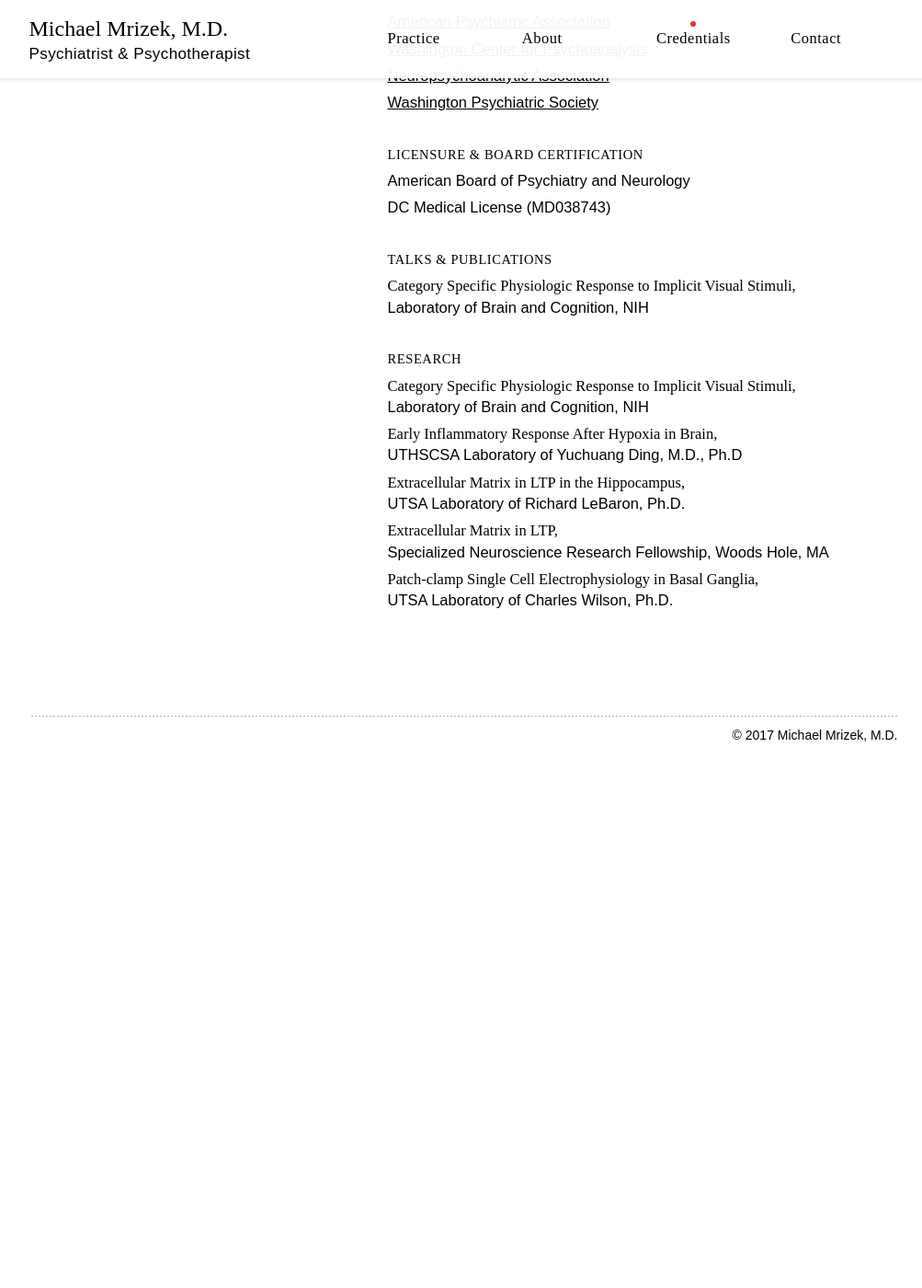
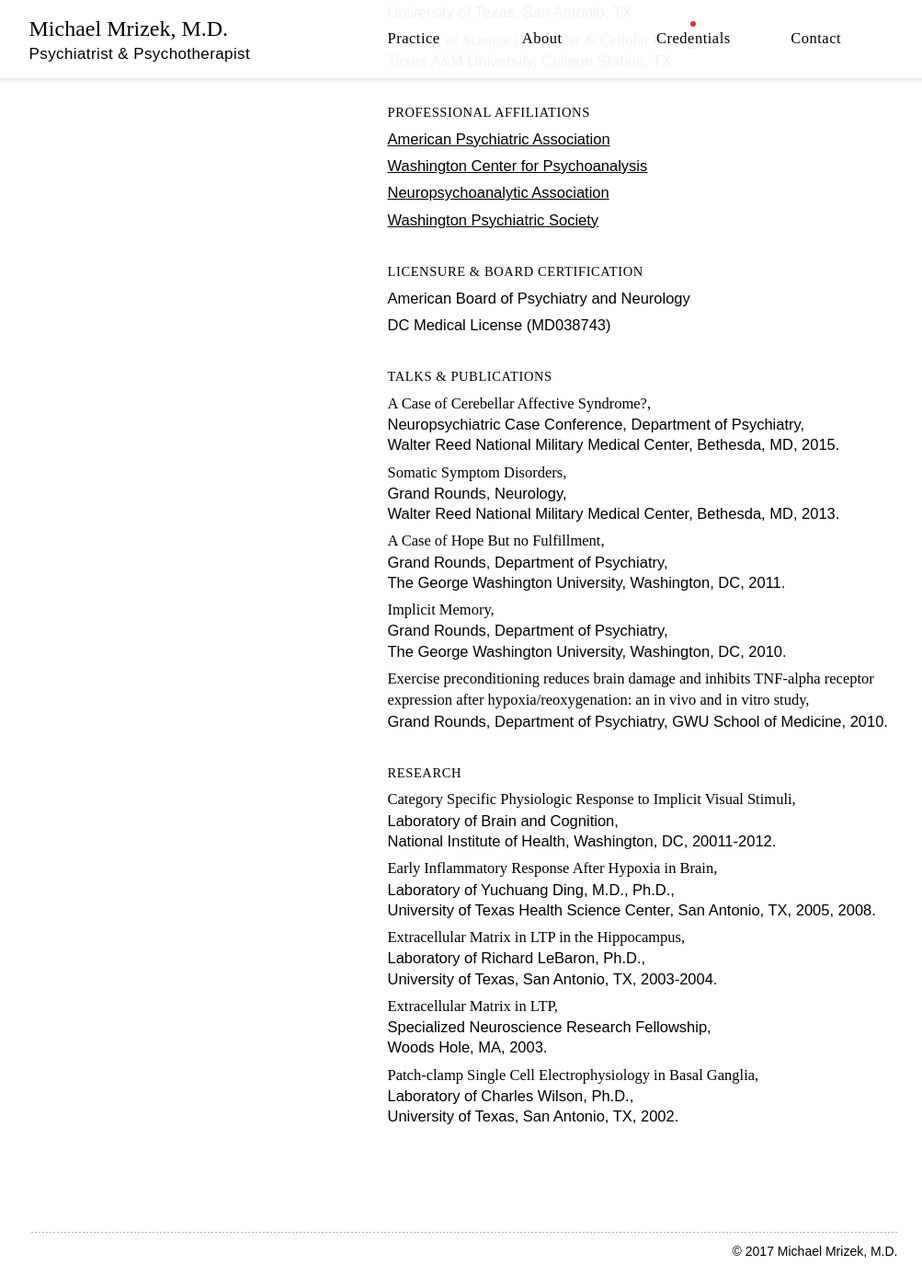
Before and after one commit to carolineportugal/michaelmrizekmd, a Jekyll site: the page built from credentials/index.html, in a window 1280 px wide and 1400 px high, scrolled down 738 px. Shown: the whole window at 92% size, without its empty margins (136-1139 px from the left). Built offline with Jekyll 4.4.1, drawn with Linux system fonts in a browser that asks for light colours; nearby versions of some CDN libraries; some web fonts are replaced; before the commit the page ends 1577 px from its top, so only the background shows below that; some of the changed text lies outside the part shown.

Commit message:
more additions to credentials

```diff
--- a/credentials/index.html
+++ b/credentials/index.html
@@ -18,8 +18,10 @@
             <div class="divider"></div>
           </div>
           <ul><span class="title-two">Experience</span>
+            <li><span class="item-italic">Private Practice (Psychiatry & Psychotherapy)</span><br>Washington, DC</li>
             <li><span class="item-italic">Supervisory Physician (Psychiatry)</span><br>The National Intrepid Center of Excellence,<br>Walter Reed National Military Medical Center, Bethesda, MD</li>
             <li><span class="item-italic">Psychiatrist (Neuropsychiatry, Psychiatry & Psychotherapy)</span><br>Consultation Liaison & Traumatic Brain Injury Services,<br>Walter Reed National Military Medical Center, Bethesda, MD</li>
+            <li><span class="item-italic">Fellow (Clinical Research) & Psychiatrist (Psychosomatic Medicine)</span><br>National Institute of Mental Health,<br>National Institute of Health, Washington, DC</li>
             <li><span class="item-italic">Resident Psychiatrist</span><br>The George Washington University, Washington, DC</li>
           </ul>
           <ul><span class="title-two">Education</span>
@@ -39,14 +41,18 @@
             <li class="no-lining"><span class="item-bold">DC Medical License (MD038743)</span></li>
           </ul>
           <ul><span class="title-two">Talks & Publications</span>
-            <li><span class="item-italic">Category Specific Physiologic Response to Implicit Visual Stimuli,</span><br>Laboratory of Brain and Cognition, NIH</li>
+            <li><span class="item-italic">A Case of Cerebellar Affective Syndrome?,</span><br>Neuropsychiatric Case Conference, Department of Psychiatry,<br>Walter Reed National Military Medical Center, Bethesda, MD, 2015.</li>
+            <li><span class="item-italic">Somatic Symptom Disorders,</span><br>Grand Rounds, Neurology,<br>Walter Reed National Military Medical Center, Bethesda, MD, 2013.</li>
+            <li><span class="item-italic">A Case of Hope But no Fulfillment,</span><br>Grand Rounds, Department of Psychiatry,<br>The George Washington University, Washington, DC, 2011.</li>
+            <li><span class="item-italic">Implicit Memory,</span><br>Grand Rounds, Department of Psychiatry,<br>The George Washington University, Washington, DC, 2010.</li>
+            <li><span class="item-italic">Exercise preconditioning reduces brain damage and inhibits TNF-alpha receptor expression after hypoxia/reoxygenation: an in vivo and in vitro study,</span><br>Grand Rounds, Department of Psychiatry, GWU School of Medicine, 2010.</li>
           </ul>
           <ul><span class="title-two">Research</span>
-            <li><span class="item-italic">Category Specific Physiologic Response to Implicit Visual Stimuli,</span><br>Laboratory of Brain and Cognition, NIH</li>
-            <li><span class="item-italic">Early Inflammatory Response After Hypoxia in Brain,</span><br>UTHSCSA Laboratory of Yuchuang Ding, M.D., Ph.D</li>
-            <li><span class="item-italic">Extracellular Matrix in LTP in the Hippocampus,</span><br>UTSA Laboratory of Richard LeBaron, Ph.D.</li>
-            <li><span class="item-italic">Extracellular Matrix in LTP,</span><br>Specialized Neuroscience Research Fellowship, Woods Hole, MA</li>
-            <li><span class="item-italic">Patch-clamp Single Cell Electrophysiology in Basal Ganglia,</span><br>UTSA Laboratory of Charles Wilson, Ph.D.</li>
+            <li><span class="item-italic">Category Specific Physiologic Response to Implicit Visual Stimuli,</span><br>Laboratory of Brain and Cognition,<br>National Institute of Health, Washington, DC, 20011-2012.</li>
+            <li><span class="item-italic">Early Inflammatory Response After Hypoxia in Brain,</span><br>Laboratory of Yuchuang Ding, M.D., Ph.D.,<br>University of Texas Health Science Center, San Antonio, TX, 2005, 2008.</li>
+            <li><span class="item-italic">Extracellular Matrix in LTP in the Hippocampus,</span><br>Laboratory of Richard LeBaron, Ph.D.,<br>University of Texas, San Antonio, TX, 2003-2004.</li>
+            <li><span class="item-italic">Extracellular Matrix in LTP,</span><br>Specialized Neuroscience Research Fellowship,<br>Woods Hole, MA, 2003.</li>
+            <li><span class="item-italic">Patch-clamp Single Cell Electrophysiology in Basal Ganglia,</span><br>Laboratory of Charles Wilson, Ph.D.,<br>University of Texas, San Antonio, TX, 2002. </li>
           </ul>
       </div>
       </div>
```
Also changed, not shown: 1 other file.
